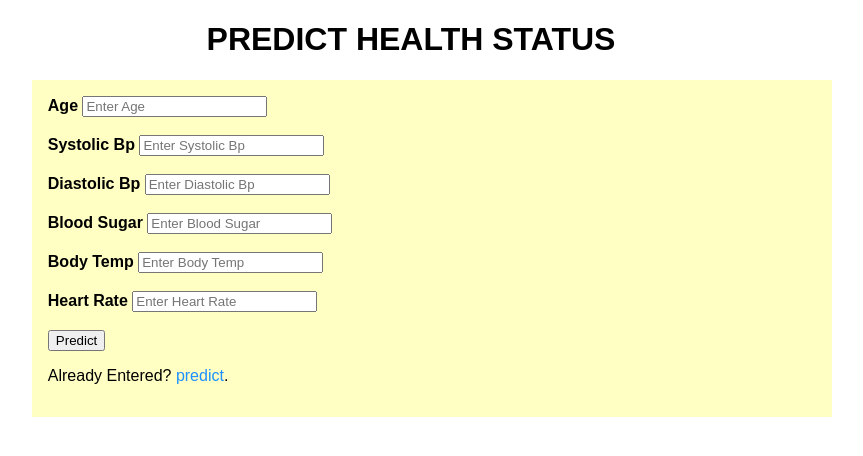
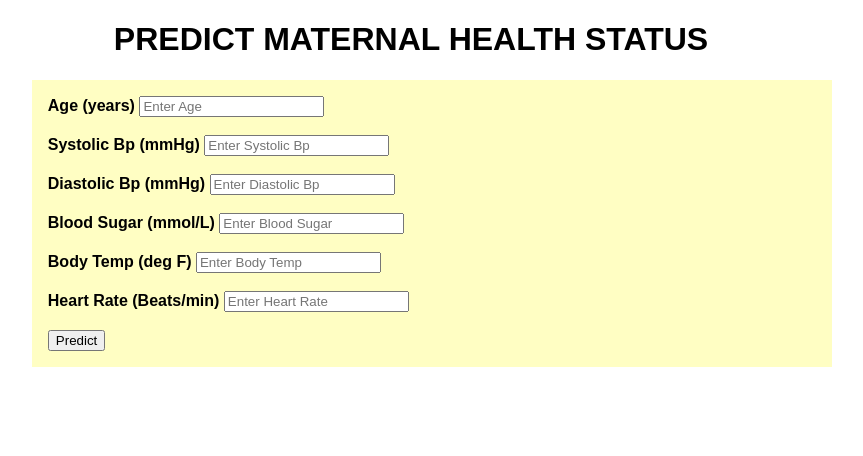
Before and after one commit to dhiraj-wasu/HACK-FOR-HEALTH, a Django app: page / in a window 1280 px wide. Shown: the top 456 px of the page, without its empty margins (229-1092 px from the left). Run offline with Django 3.2, Linux system fonts and the light colour scheme.

Commit message:
Update kot.html

```diff
--- a/templates/kot.html
+++ b/templates/kot.html
@@ -63,35 +63,36 @@
    </style>
 </head>
 <body>
-   <h1>PREDICT HEALTH STATUS</h1>
+   <h1>PREDICT MATERNAL HEALTH STATUS</h1>
    {% csrf_token %}
    <form action="" method="post">
-      <label for="age"><b>Age</b></label>
+      <label for="age"><b>Age (years)</b></label>
       <input type="number" placeholder="Enter Age" name="age" required><br>
       <br>
-      <label for="systolic bp"><b>Systolic Bp</b></label>
+      <label for="systolic bp"><b>Systolic Bp (mmHg)</b></label>
       <input type="number" placeholder="Enter Systolic Bp" name="systolicBp" required><br>
       <br>
-      <label for="diastolic bp"><b>Diastolic Bp</b></label>
+      <label for="diastolic bp"><b>Diastolic Bp (mmHg)</b></label>
       <input type="number" placeholder="Enter Diastolic Bp" name="diastolicbp" required><br>
       <br>
-      <label for="blood sugar"><b>Blood Sugar</b></label>
+      <label for="blood sugar"><b>Blood Sugar (mmol/L)</b></label>
       <input type="number" placeholder="Enter Blood Sugar" name="bloodsugar" step=".01" required><br>
       <br>
-      <label for="body temp"><b>Body Temp</b></label>
+      <label for="body temp"><b>Body Temp (deg F)</b></label>
       <input type="number" placeholder="Enter Body Temp" name="bodytemp" required><br>
       <br>
-      <label for="heart rate"><b>Heart Rate</b></label>
+      <label for="heart rate"><b>Heart Rate (Beats/min)</b></label>
       <input type="number" placeholder="Enter Heart Rate" name="heartrate" required><br>
       <br>
-      {% comment %} <label for="risk level"><b>Risk Level</b></label>
-      <input type="number" placeholder="Enter Risk Level" name="risklevel" required><br>
+      {% comment %} <!--<label for="risk level"><b>Risk Level</b></label>
+      <input type="number" placeholder="Enter Risk Level" name="risklevel" required>-->
+      <br>
       <br>
        {% endcomment %}
       <button type="predict" class="predict">Predict</button>
       <div class="predict">
 
-        <p>Already Entered? <a href="#">predict</a>.</p>
+        <!--<p>Already Entered? <a href="#">predict</a>.</p>-->
       </div>
    </form>
 
```
